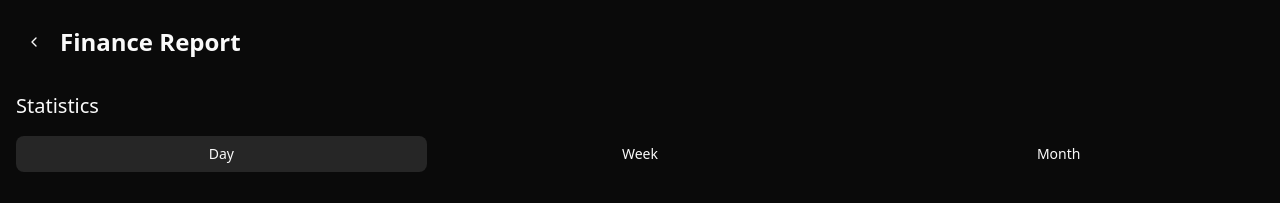
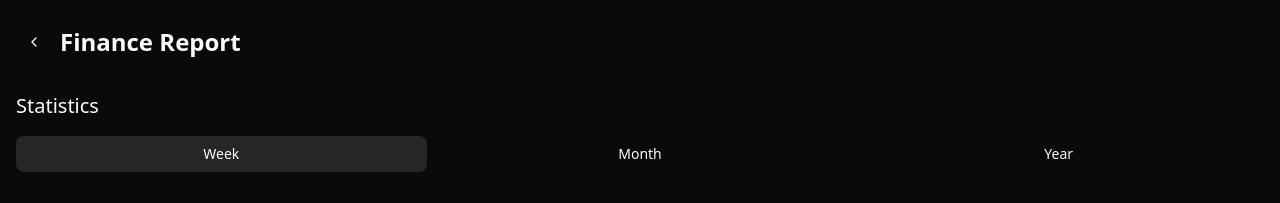
Before and after one commit to soumitradev/hci-demo, a React (Vite) app: page /finance/report in a window 1280 px wide. Shown: the top 203 px of the page. Built offline with nearby package versions, Linux system fonts and the light colour scheme.

Commit message:
fix: rename financial report buttons to be clearer

```diff
--- a/src/pages/FinanceReport.tsx
+++ b/src/pages/FinanceReport.tsx
@@ -84,21 +84,21 @@ export default function FinanceReport() {
             variant="ghost"
             className={`w-full text-foreground hover:text-foreground ${selectedPeriod === 'day' ? 'bg-accent text-accent-foreground hover:bg-accent/90' : ''}`}
           >
-            Day
+            Week
           </Button>
           <Button
             onClick={() => setSelectedPeriod('week')}
             variant="ghost"
             className={`w-full text-foreground hover:text-foreground ${selectedPeriod === 'week' ? 'bg-accent text-accent-foreground hover:bg-accent/90' : ''}`}
           >
-            Week
+            Month
           </Button>
           <Button
             onClick={() => setSelectedPeriod('month')}
             variant="ghost"
             className={`w-full text-foreground hover:text-foreground ${selectedPeriod === 'month' ? 'bg-accent text-accent-foreground hover:bg-accent/90' : ''}`}
           >
-            Month
+            Year
           </Button>
         </div>
 
```
